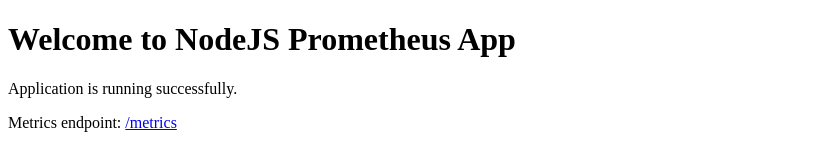
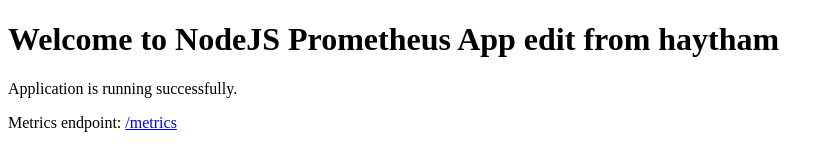
Before and after one commit to HaythamMohamd/nodejs-app-for-prometheus, a website: page index.html in a window 1280 px wide. Shown: the whole page, without its empty margins (0-834 px from the left). Drawn offline with Linux system fonts and the light colour scheme.

Commit message:
haytham edit the file index.html

```diff
--- a/index.html
+++ b/index.html
@@ -6,7 +6,7 @@
     <title>NodeJS Prometheus App</title>
 </head>
 <body>
-    <h1>Welcome to NodeJS Prometheus App</h1>
+    <h1>Welcome to NodeJS Prometheus App edit from haytham</h1>
     <p>Application is running successfully.</p>
     <p>Metrics endpoint: <a href="/metrics">/metrics</a></p>
 </body>
```
